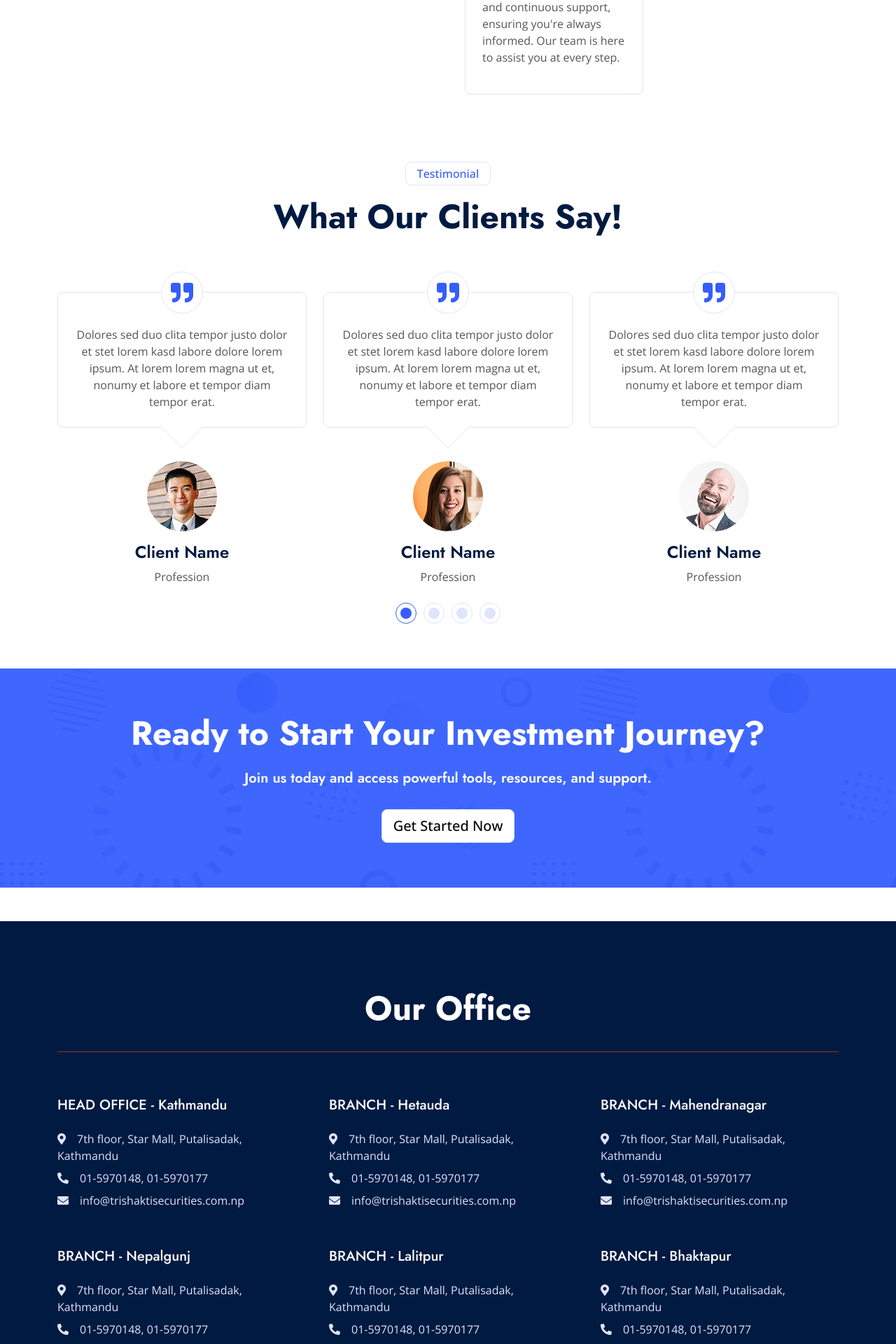
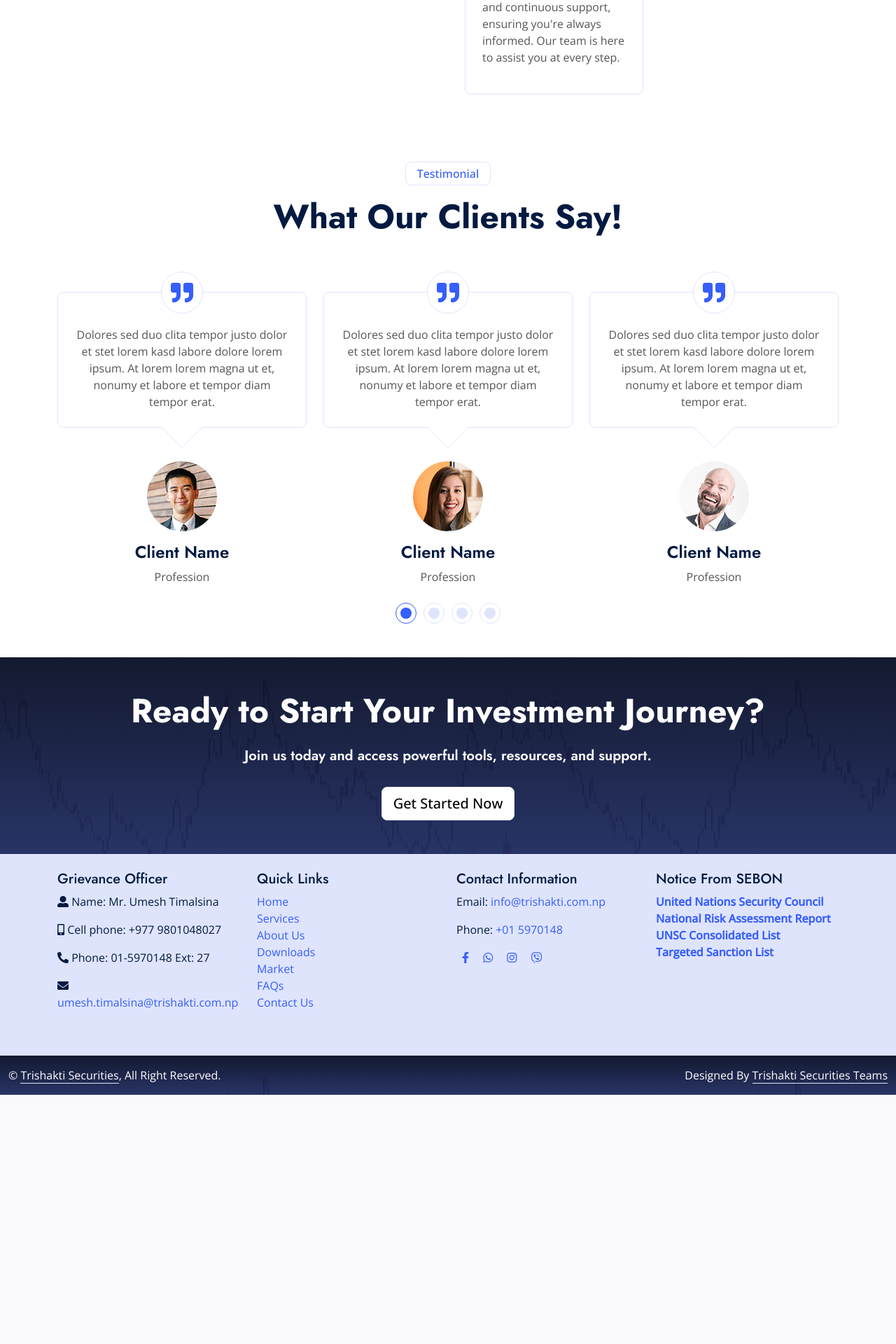
Before and after one commit to RoboPrabin/WEB-TrishaktiWebsite, a PHP site: page / in a window 1280 px wide. Shown: the part 1720-3640 px from the top of the page at 70% size. After the commit the page ends 3284 px from the top, so only its background shows below. Run offline with PHP 8.4, Linux system fonts and the light colour scheme; some libraries are stand-ins or nearby versions.

Commit message:
change in css,index,added pages

```diff
--- a/css/style.css
+++ b/css/style.css
@@ -247,10 +247,25 @@ color: white;
     color: var(--tertiary);
 }
 
+.sup{
+    font-size: small;
+}
 
 /*** Facts ***/
+/* .facts {
+    background: linear-gradient(rgba(53, 94, 252, .95), rgba(53, 94, 252, .95)), url(../img/bg1.png);
+} */
+
 .facts {
-    background: linear-gradient(rgba(53, 94, 252, .95), rgba(53, 94, 252, .95)), url(../img/bg.png);
+    background: linear-gradient(rgba(7, 13, 36, 0.95), rgba(28, 41, 94, 0.95)), url(../img/bg1.png);
+}
+
+.fact {
+    color: linear-gradient(rgba(7, 13, 36, 0.95), rgba(28, 41, 94, 0.95));
+}
+
+.fon{
+    color: #4174cf;
 }
 
 
--- a/index.html
+++ b/index.html
@@ -40,7 +40,7 @@
 
 
     <!-- Navbar Start -->
-    <div class="container-fluid fixed-top px-0 wow fadeIn" data-wow-delay="0.1s">
+    <div class="container-fluid fixed-top px-0 text-dark wow fadeIn" data-wow-delay="0.1s">
         <div class="top-bar row gx-0 align-items-center d-none d-lg-flex">
             <div class="col-lg-6 px-5 text-start">
                 <small><i class="fa fa-map-marker-alt text-primary me-2"></i>7th floor, Start Mall, Putalisadak, Kathmandu</small>
@@ -54,7 +54,7 @@
 
         <nav class="navbar navbar-expand-lg navbar-light py-lg-0 px-lg-5 wow fadeIn" data-wow-delay="0.1s">
             <a href="index.html" class="navbar-brand ms-4 ms-lg-0">
-                <h1 class="display-5 text-primary m-0">Trishakti Securities</h1>
+                <h1 class="display-5 fact m-0">Trishakti Securities <sup class="sup">Broker 48</sup></h1>
                 <!-- <p class="d-inline-block border border-white rounded text-primary fw-semi-bold py-1 px-3 animated slideInDown">Broker 48</p> -->
             </a>
             <button type="button" class="navbar-toggler me-4" data-bs-toggle="collapse" data-bs-target="#navbarCollapse">
@@ -66,16 +66,7 @@
                     <a href="about.html" class="nav-item nav-link">About</a>
                     <a href="service.html" class="nav-item nav-link">Services</a>
                     <a href="market.html" class="nav-item nav-link">Markets</a>
-                    <div class="nav-item dropdown">
-                        <a href="#" class="nav-link dropdown-toggle" data-bs-toggle="dropdown">Pages</a>
-                        <div class="dropdown-menu border-light m-0">
-                            <a href="project.html" class="dropdown-item">Projects</a>
-                            <a href="feature.html" class="dropdown-item">Features</a>
-                            <a href="team.html" class="dropdown-item">Team Member</a>
-                            <a href="testimonial.html" class="dropdown-item">Testimonial</a>
-                            <a href="404.html" class="dropdown-item">404 Page</a>
-                        </div>
-                    </div>
+                    <a href="download.html" class="nav-item nav-link">Downloads</a>
                     <a href="contact.html" class="nav-item nav-link">Contact</a>
                 </div>
                 <div class="d-none d-lg-flex ms-2">
@@ -105,22 +96,21 @@
                         <div class="container">
                             <div class="row justify-content-start w-100">
                                 <div class="col-lg-8">
-                                    <p class="d-inline-block border border-white rounded text-primary fw-semi-bold py-1 px-3 animated slideInDown">Broker 48</p>
-                                    <h1 class="display-1 mb-4 animated slideInDown">Your Financial Status Is Our Goal</h1>
+
+                                    <h1 class="display-1 fon mb-4 animated slideInDown">Your Financial Status Is Our Goal</h1>
                                     <!-- <a href="" class="btn btn-primary py-3 px-5 animated slideInDown">Explore More</a> -->
                                 </div>
                             </div>
                         </div>
                     </div>
                 </div>
-                <div class="carousel-item">
+                <div class="carousel-item factt">
                     <img class="w-100" src="img/carousel-2.jpg" alt="Image">
                     <div class="carousel-caption">
                         <div class="container">
                             <div class="row justify-content-start">
                                 <div class="col-lg-7">
-                                    <p class="d-inline-block border border-white rounded text-primary fw-semi-bold py-1 px-3 animated slideInDown">Broker 48</p>
-                                    <h1 class="display-1 mb-4 animated slideInDown">True Trading Support For You</h1>
+                                    <h1 class="display-1 fon mb-4 animated slideInDown">True Trading Support For You</h1>
                                     <!-- <a href="" class="btn btn-primary py-3 px-5 animated slideInDown">Explore More</a> -->
                                 </div>
                             </div>
@@ -636,7 +626,7 @@
     <!-- Testimonial End -->
 
 
-    <div class="container-fluid facts my-3 py-3">
+    <div class="container-fluid facts py-5 my-5>
         <div class="container py-5 d-flex align-items-center justify-content-center">
             <div class="text-center mx-auto wow fadeInUp" data-wow-delay="0.1s" style="max-width: 100%;">
                 <h1 class="display-5 text-white m-0">Ready to Start Your Investment Journey?</h1><br>
@@ -648,102 +638,78 @@
     </div>
 
 
-    <!-- Footer Start -->
-    <div class="container-fluid bg-dark text-light footer mt-5 py-5 wow fadeIn" data-wow-delay="0.1s">
-        <div class="container py-5">
-            <div class="row g-5">
-                <div class="text-center mx-auto wow fadeInUp" data-wow-delay="0.1s" style="max-width: 100%;">
-                    <h1 class="display-5 mb-2" style="color: white;">Our Office</h1>
-                    <br>
-                    <div style="background-color: brown;height: 1px;" class="mb-3"></div>
+
+<!-- Footer Start -->
+
+<footer class="bg-light py-4">
+    <div class="container text-dark">
+        <div class="row text-left text-sm-left">
+            <!-- Grievance Officer Section -->
+            <div class="col-12 col-sm-6 col-md-3 mb-4">
+                <h5 class="font-weight-bold">Grievance Officer</h5>
+                <p><i class="fas fa-user-alt icon"></i> Name: Mr. Umesh Timalsina</p>
+                <p><i class="fas fa-mobile-alt icon"></i> Cell phone: +977 9801048027</p>
+                <p><i class="fas fa-phone-alt icon"></i> Phone: 01-5970148 Ext: 27</p>
+                <p><i class="fas fa-envelope icon"></i> <a href="mailto:umesh.timalsina@trishakti.com.np" class="text-decoration-none">umesh.timalsina@trishakti.com.np</a></p>
+            </div>
+
+            <!-- Quick Links Section -->
+            <div class="col-12 col-sm-6 col-md-3 mb-4">
+                <h5 class="font-weight-bold">Quick Links</h5>
+                <ul class="list-unstyled">
+                    <li><a href="index.html" class="text-decoration-none">Home</a></li>
+                    <li><a href="service.html" class="text-decoration-none">Services</a></li>
+                    <li><a href="about.html" class="text-decoration-none">About Us</a></li>
+                    <li><a href="downloads.html" class="text-decoration-none">Downloads</a></li>
+                    <li><a href="market.html" class="text-decoration-none">Market</a></li>
+                    <li><a href="faq.html" class="text-decoration-none">FAQs</a></li>
+                    <li><a href="contact.html" class="text-decoration-none">Contact Us</a></li>
+                </ul>
+            </div>
+
+            <!-- Contact Information Section -->
+            <div class="col-12 col-sm-6 col-md-3 mb-4">
+                <h5 class="font-weight-bold">Contact Information</h5>
+                <p>Email: <a href="mailto:info@trishakti.com.np" class="text-decoration-none">info@trishakti.com.np</a></p>
+                <p>Phone: <a href="tel:+015970148" class="text-decoration-none">+01 5970148</a></p>
+                <div class="social-icons">
+                    <a href="https://www.facebook.com/trishakti48/" class="text-decoration-none mx-2"><i class="fab fa-facebook-f"></i></a>
+                    <a href="#" class="text-decoration-none mx-2"><i class="fab fa-whatsapp"></i></a>
+                    <a href="https://www.instagram.com/trishaktisecurities/" class="text-decoration-none mx-2"><i class="fab fa-instagram"></i></a>
+                    <a href="#" class="text-decoration-none mx-2"><i class="fab fa-viber"></i></a>
                 </div>
+            </div>
 
-                <div class="col-lg-4 col-md-6">
-                    <!-- <h4 class="text-white mb-4">Our Office</h4> -->
-                    <h5 class="text-white mb-4">HEAD OFFICE - Kathmandu</h5>
-                    <p class="mb-2"><i class="fa fa-map-marker-alt me-3"></i>7th floor, Star Mall, Putalisadak, Kathmandu</p>
-                    <p class="mb-2"><i class="fa fa-phone-alt me-3"></i>01-5970148, 01-5970177</p>
-                    <p class="mb-2"><i class="fa fa-envelope me-3"></i>info@trishaktisecurities.com.np</p>
-                </div>
-                <div class="col-lg-4 col-md-6">
-                    <h5 class="text-white mb-4">BRANCH - Hetauda</h5>
-                    <p class="mb-2"><i class="fa fa-map-marker-alt me-3"></i>7th floor, Star Mall, Putalisadak, Kathmandu</p>
-                    <p class="mb-2"><i class="fa fa-phone-alt me-3"></i>01-5970148, 01-5970177</p>
-                    <p class="mb-2"><i class="fa fa-envelope me-3"></i>info@trishaktisecurities.com.np</p>
-                </div>
-
-                <div class="col-lg-4 col-md-6">
-                    <h5 class="text-white mb-4">BRANCH - Mahendranagar</h5>
-                    <p class="mb-2"><i class="fa fa-map-marker-alt me-3"></i>7th floor, Star Mall, Putalisadak, Kathmandu</p>
-                    <p class="mb-2"><i class="fa fa-phone-alt me-3"></i>01-5970148, 01-5970177</p>
-                    <p class="mb-2"><i class="fa fa-envelope me-3"></i>info@trishaktisecurities.com.np</p>
-                </div>
-
-                <div class="col-lg-4 col-md-6">
-                    <h5 class="text-white mb-4">BRANCH - Nepalgunj</h5>
-                    <p class="mb-2"><i class="fa fa-map-marker-alt me-3"></i>7th floor, Star Mall, Putalisadak, Kathmandu</p>
-                    <p class="mb-2"><i class="fa fa-phone-alt me-3"></i>01-5970148, 01-5970177</p>
-                    <p class="mb-2"><i class="fa fa-envelope me-3"></i>info@trishaktisecurities.com.np</p>
-                </div>
-
-                <div class="col-lg-4 col-md-6">
-                    <h5 class="text-white mb-4">BRANCH - Lalitpur</h5>
-                    <p class="mb-2"><i class="fa fa-map-marker-alt me-3"></i>7th floor, Star Mall, Putalisadak, Kathmandu</p>
-                    <p class="mb-2"><i class="fa fa-phone-alt me-3"></i>01-5970148, 01-5970177</p>
-                    <p class="mb-2"><i class="fa fa-envelope me-3"></i>info@trishaktisecurities.com.np</p>
-                </div>
-
-                <div class="col-lg-4 col-md-6">
-                    <h5 class="text-white mb-4">BRANCH - Bhaktapur</h5>
-                    <p class="mb-2"><i class="fa fa-map-marker-alt me-3"></i>7th floor, Star Mall, Putalisadak, Kathmandu</p>
-                    <p class="mb-2"><i class="fa fa-phone-alt me-3"></i>01-5970148, 01-5970177</p>
-                    <p class="mb-2"><i class="fa fa-envelope me-3"></i>info@trishaktisecurities.com.np</p>
-                </div>
-
-                <!-- <div class="col-lg-4 col-md-6">
-                    <h4 class="text-white mb-4">Services</h4>
-                    <a class="btn btn-link" href="">Financial Planning</a>
-                    <a class="btn btn-link" href="">Cash Investment</a>
-                    <a class="btn btn-link" href="">Financial Consultancy</a>
-                    <a class="btn btn-link" href="">Business Loans</a>
-                    <a class="btn btn-link" href="">Business Analysis</a>
-                </div>
-                <div class="col-lg-4 col-md-6">
-                    <h4 class="text-white mb-4">Quick Links</h4>
-                    <a class="btn btn-link" href="">About Us</a>
-                    <a class="btn btn-link" href="">Contact Us</a>
-                    <a class="btn btn-link" href="">Our Services</a>
-                    <a class="btn btn-link" href="">Terms & Condition</a>
-                    <a class="btn btn-link" href="">Support</a>
-                </div> -->
-                <!-- <div class="col-lg-3 col-md-6">
-                    <h4 class="text-white mb-4">Newsletter</h4>
-                    <p>Dolor amet sit justo amet elitr clita ipsum elitr est.</p>
-                    <div class="position-relative w-100">
-                        <input class="form-control bg-white border-0 w-100 py-3 ps-4 pe-5" type="text" placeholder="Your email">
-                        <button type="button" class="btn btn-primary py-2 position-absolute top-0 end-0 mt-2 me-2">SignUp</button>
-                    </div>
-                </div> -->
+            <!-- Notice from SEBON Section -->
+            <div class="col-12 col-sm-6 col-md-3 mb-4">
+                <h5 class="font-weight-bold">Notice From SEBON</h5>
+                <ul class="list-unstyled">
+                    <li><a href="https://main.un.org/securitycouncil/en" class="text-decoration-none"><b>United Nations Security Council</b></a></li>
+                    <li><a href="https://www.opmcm.gov.np/en/download/national-risk-assessment-report-on-money-laundering-and-terrorist-financing-2020-assessment-period-2015-18/" class="text-decoration-none"><b>National Risk Assessment Report</b></a></li>
+                    <li><a href="https://main.un.org/securitycouncil/en/content/un-sc-consolidated-list" class="text-decoration-none"><b>UNSC Consolidated List</b></a></li>
+                    <li><a href="https://www.moha.gov.np/page/targeted-sanction-list" class="text-decoration-none"><b>Targeted Sanction List</b></a></li>
+                </ul>
             </div>
         </div>
     </div>
+</footer>
+
+    <!-- Footer End -->
 
 
     <!-- Copyright Start -->
-    <div class="container-fluid copyright py-4">
-        <div class="container">
+        <div class="container-fluid facts py-sm-3">
             <div class="row">
-                <div class="col-md-6 text-center text-md-start mb-3 mb-md-0">
-                    &copy; <a class="border-bottom" href="https://trishakti.com.np/">Trishakti Securities Public Limited</a>, All Right Reserved.
+                <div class="col-md-6 text-center text-md-start mb-3 mb-md-0 text-white">
+                    &copy; <a class="border-bottom text-white" href="#">Trishakti Securities</a>, All Right Reserved.
                 </div>
-                <div class="col-md-6 text-center text-md-end">
-                    <!--/*** This template is free as long as you keep the footer author’s credit link/attribution link/backlink. If you'd like to use the template without the footer author’s credit link/attribution link/backlink, you can purchase the Credit Removal License from "https://htmlcodex.com/credit-removal". Thank you for your support. ***/-->
-                    Designed By <a class="border-bottom" href="https://automationbot.com.np/">Automation Bot</a>
+                <div class="col-md-6 text-center text-md-end text-white">
+                    Designed By <a class="border-bottom text-white" href="#">Trishakti Securities Teams</a>
                 </div>
             </div>
         </div>
-    </div>
     <!-- Copyright End -->
+
 
 
     <!-- Back to Top -->
```
Also changed, not shown: 404.html (deleted, +0 -209 lines), download.html (added), img/bg1.png (added).
